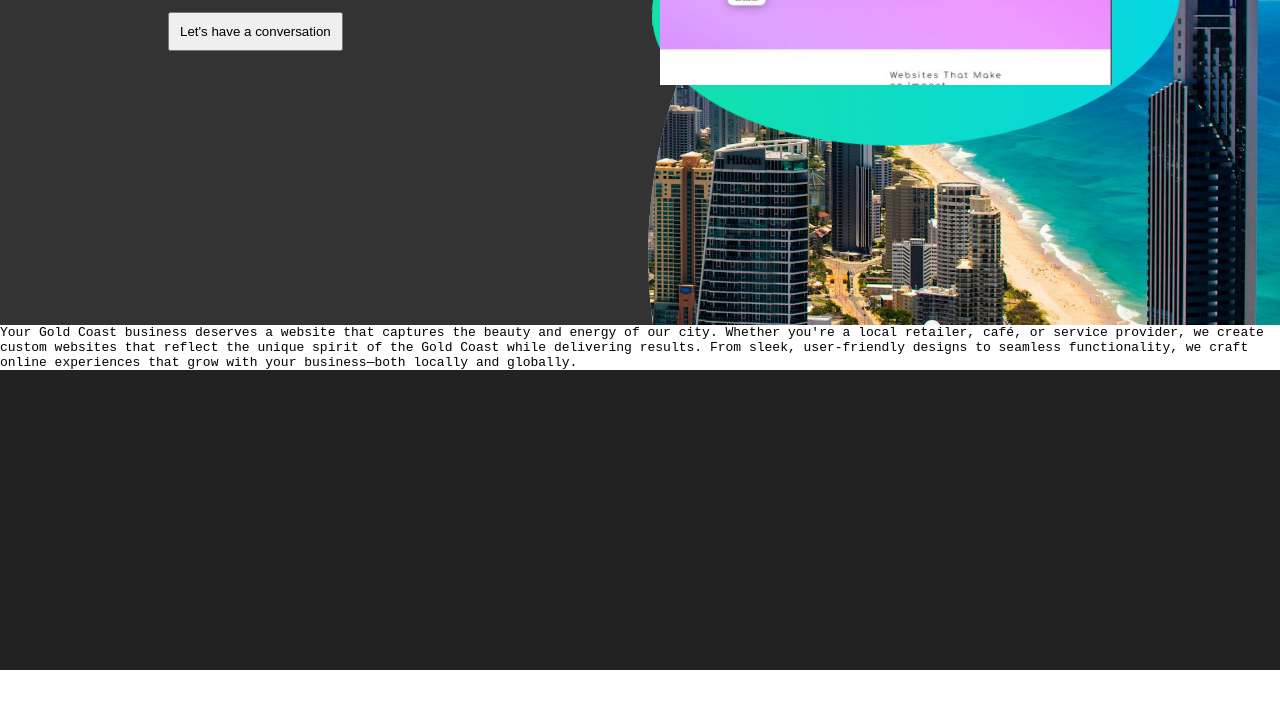
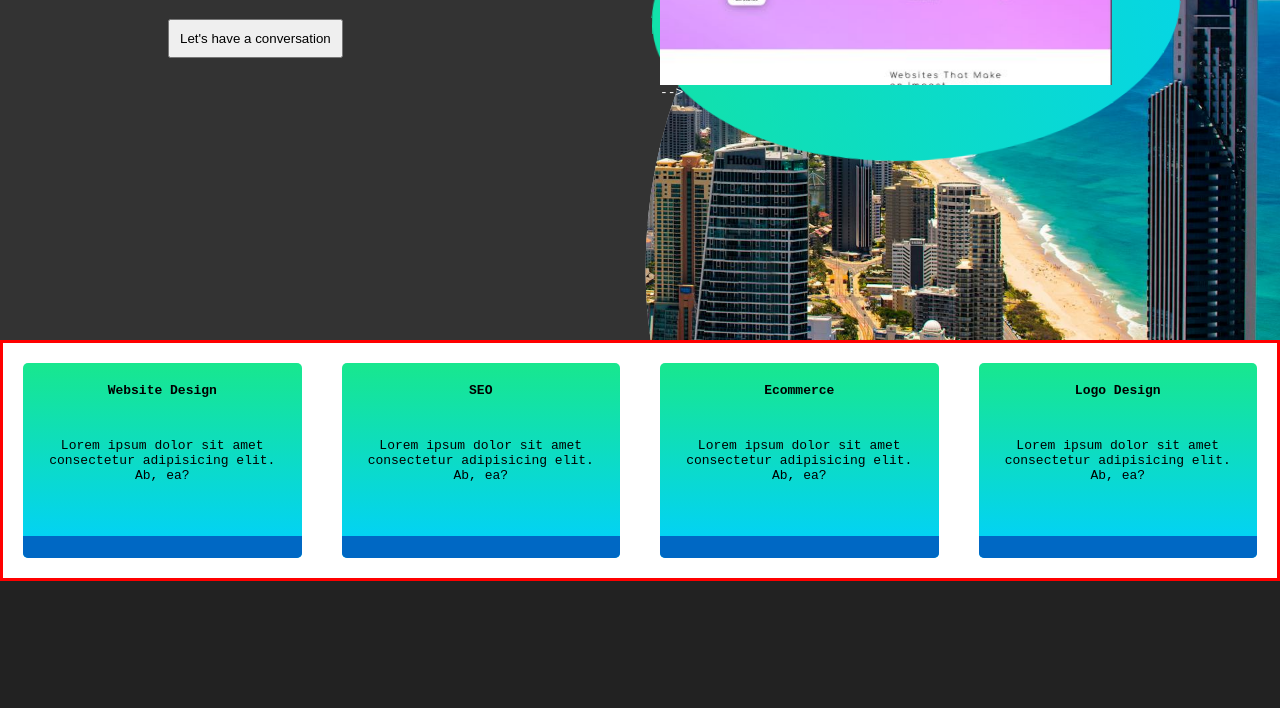
Before and after one commit to Beamzi/goldcoast-web, a website: page index.html in a window 1280 px wide. Shown: the part 480-1188 px from the top of the page. Before the commit the page ends 1150 px from the top, so only its background shows below. Drawn offline with Linux system fonts and the light colour scheme.

Commit message:
service section

```diff
--- a/css/main.css
+++ b/css/main.css
@@ -8,7 +8,7 @@
 
 
 
-html, body, h1, h2, h3, h4, p {
+html, body, h1, h2, h3, h4, p, a {
     margin: 0;
     padding: 0;
     border: 0;
@@ -153,8 +153,53 @@ a {
     }
 }
 
+.services__card-container {
+    display: flex;
+    border: 3px red solid;
 
-  /*
-  background: rgb(108,24,231);
-  background: linear-gradient(90deg, rgba(108,24,231,1) 0%, rgba(255,147,0,1) 100%);
-  */
+}
+
+.services__card {
+    overflow: hidden;
+    border-radius: 5px;
+    background: linear-gradient(180deg, rgba(24,231,142,1) 0%, rgba(0,208,255,1) 100%);
+    margin: 20px;
+    display: flex;
+    justify-content: center;
+    flex-direction: column;
+    h3, p {
+        padding: 20px;
+        text-align: center;
+    }
+    a {
+        text-align: center;
+        background-color: rgb(0, 104, 196);
+        transform: scaleY(0.4);
+        transform-origin: bottom;
+        color: rgba(0, 0, 0, 0);
+    }
+    &:hover {
+        a {
+            animation: 0.3s linear forwards grow;
+            transform-origin: bottom;
+            color: rgba(0, 0, 0, 0);
+        }
+    }
+    a p {
+        transform: scaleY(0.5);
+        transition: none;
+    }
+}
+@keyframes grow {
+    0% {
+        transform: scaleY(0.4);
+        color: rgba(0, 0, 0, 0);
+    }
+    50% {
+        color: rgba(197, 0, 0, 0.493);
+    }
+    100% {
+        transform: scaleY(2);
+        color: rgb(255, 255, 255);
+    }
+}
--- a/index.html
+++ b/index.html
@@ -28,16 +28,40 @@
                     </button>
                 </div>
                 <div class="hero-panel__content-visuals">
-                    <div class="hero-panel__animation"></div>
-                    <img src="assets/images/goldcoast-web-hero-img.jpg">
+                  <!---->  <div class="hero-panel__animation"></div>
+                    <img src="assets/images/goldcoast-web-hero-img.jpg">  -->
                 </div>
             </div>
         </section>
 
-        <section class="services">
-            <p>Your Gold Coast business deserves a website that captures the beauty and energy of our city. Whether you're a local retailer, café, or service provider, we create custom websites that reflect the unique spirit of the Gold Coast while delivering results. From sleek, user-friendly designs to seamless functionality, we craft online experiences that grow with your business—both locally and globally.
-            </p>
-        </section>
+    <section class="services">
+        <div class="wrapper">
+            <section class="services__card-container">
+                <div class="services__card">
+                    <h3>Website Design</h3>
+                    <p>Lorem ipsum dolor sit amet consectetur adipisicing elit. Ab, ea?</p>
+                    <a class="services__button" href="http://localhost:5501/"><p>Find Out More</p></a>
+                </div>
+                <div class="services__card">
+                    <h3>SEO</h3>
+                    <p>Lorem ipsum dolor sit amet consectetur adipisicing elit. Ab, ea?</p>
+                    <a class="services__button" href="http://localhost:5501/"><p>Find Out More</p></a>
+                </div>
+                <div class="services__card">
+                    <h3>Ecommerce</h3>
+                    <p>Lorem ipsum dolor sit amet consectetur adipisicing elit. Ab, ea?</p>
+                    <a class="services__button" href="http://localhost:5501/"><p>Find Out More</p></a>
+                </div>
+                <div class="services__card">
+                    <h3>Logo Design</h3>
+                    <p>Lorem ipsum dolor sit amet consectetur adipisicing elit. Ab, ea?</p>
+                    <a class="services__button" href="http://localhost:5501/"><p>Find Out More</p></a>
+
+                </div>
+            </section>
+        </div>
+    </section>
+
 
     </main>
 
```
